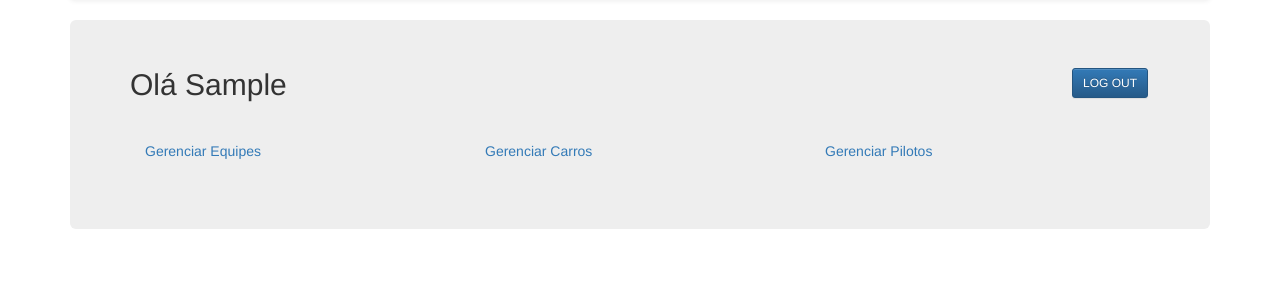
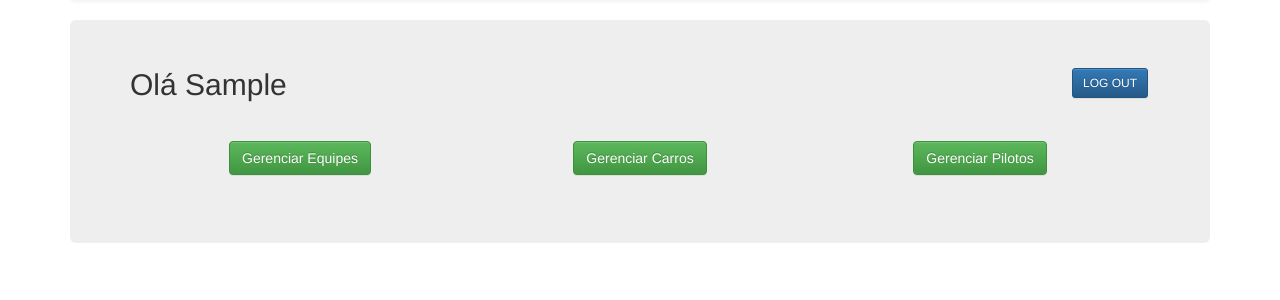
Before and after one commit to TiagoFranzoni/Gerenciador_Formula1, a Django app: page / in a window 1280 px wide. Shown: the part 72-372 px from the top of the page. Run offline with Django 4.2, Linux system fonts and the light colour scheme; the visitor is signed in with stand-in values (Sample User, id 1); some libraries are stand-ins or nearby versions.

Commit message:
botão voltar dentro da API

```diff
--- a/meusite/equipes/templates/equipes/home.html
+++ b/meusite/equipes/templates/equipes/home.html
@@ -1,12 +1,14 @@
-{% extends "base.html" %}
-{% block content %}
-    <div style="
+{% extends "base.html" %} {% block content %}
+<div
+  style="
     display: flex;
     justify-content: flex-end;
     padding: 0px 2px;
     font-size: 10px;
     line-height: 1.5;
-        margin-bottom: -70;">
+    margin-bottom: -70;
+  "
+>
   <a href="{% url 'logout' %}" class="btn btn-primary btn-sm">LOG OUT</a>
 </div>
 
@@ -15,14 +17,20 @@
 </div>
 <div class="container">
   <div class="row">
-            <div class="col-md-4">
-                <div style="margin-bottom: 20px;"><a href="view/equipes">Gerenciar Equipes</a></div>
+    <div class="col-12 col-md-4">
+      <div style="margin-bottom: 20px; text-align: center">
+        <a href="view/equipes" class="btn btn-success">Gerenciar Equipes</a>
       </div>
-            <div class="col-md-4">
-                <div style="margin-bottom: 20px;"><a href="view/carros">Gerenciar Carros</a></div>
     </div>
-            <div class="col-md-4">
-                <div style="margin-bottom: 20px;"><a href="view/pilotos">Gerenciar Pilotos</a></div>
+    <div class="col-12 col-md-4">
+      <div style="margin-bottom: 20px; text-align: center">
+        <a href="view/carros" class="btn btn-success">Gerenciar Carros</a>
+      </div>
+    </div>
+    <div class="col-12 col-md-4">
+      <div style="margin-bottom: 20px; text-align: center">
+        <a href="view/pilotos" class="btn btn-success">Gerenciar Pilotos</a>
+      </div>
     </div>
   </div>
 </div>
--- /dev/null
+++ b/meusite/equipes/templates/rest_framework/api.html
@@ -0,0 +1,6 @@
+{% extends "rest_framework/base.html" %} {% block content %}
+<!-- Seus botões personalizados -->
+<a href="/" class="btn btn-primary mt-3" style="margin-top: 10px;">Voltar</a>
+
+<!-- Mantenha o resto do conteúdo do template original -->
+{{ block.super }} {% endblock %}
```
Lines whose indentation alone changed are shown as unchanged.
